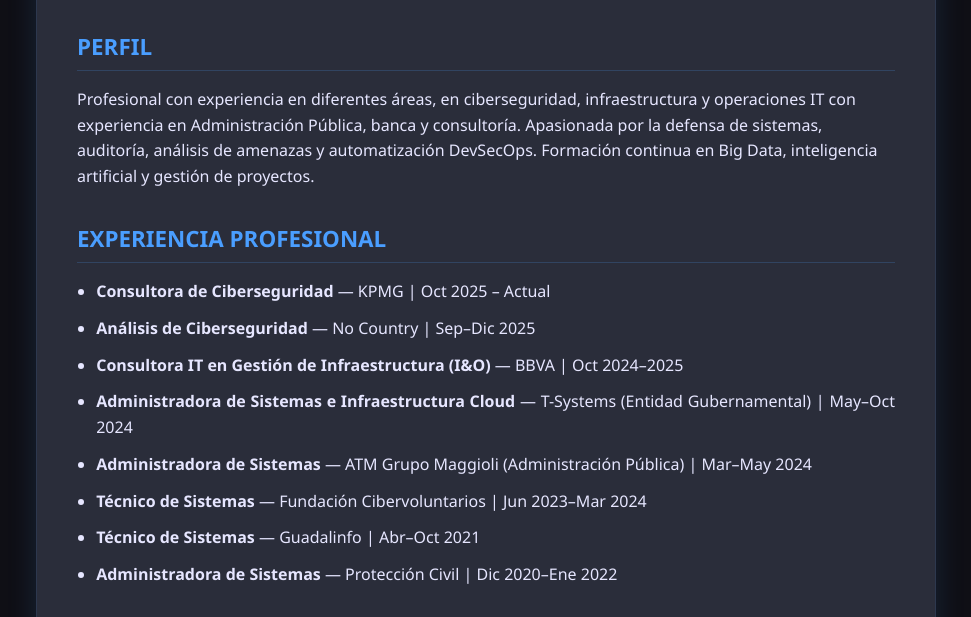
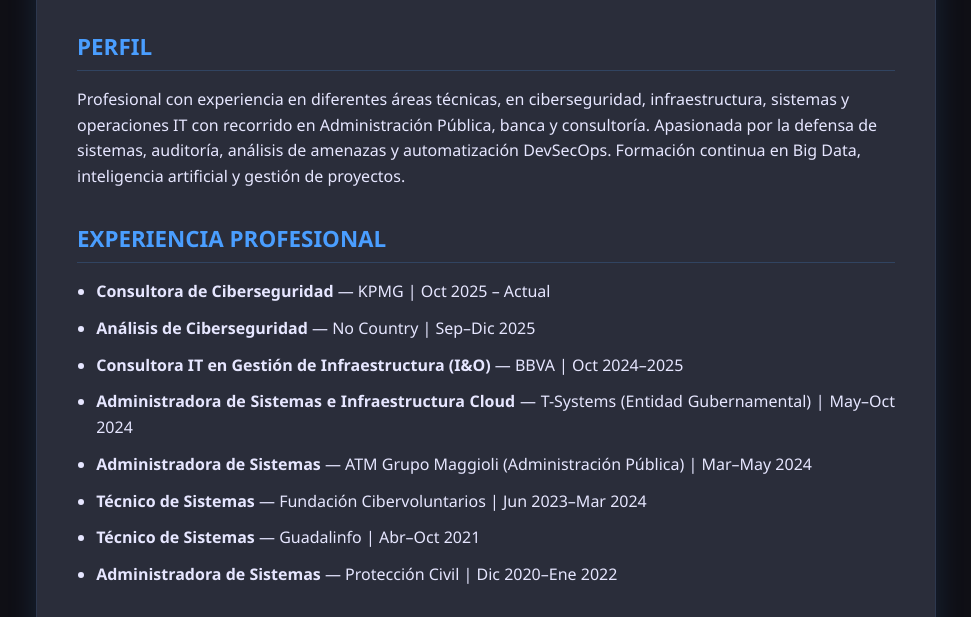
Before and after one commit to iceYami/cv, a plain HTML site: page index.html in a window 1280 px wide. Shown: the part 171-788 px from the top of the page, without its empty margins (154-1125 px from the left). Drawn offline with Linux system fonts and the light colour scheme.

Commit message:
Update index.html

```diff
--- a/index.html
+++ b/index.html
@@ -20,7 +20,7 @@
 
     <section class="profile">
       <h2>PERFIL</h2>
-      <p>Profesional con experiencia en diferentes áreas, en ciberseguridad, infraestructura y operaciones IT con experiencia en Administración Pública, banca y consultoría. Apasionada por la defensa de sistemas, auditoría, análisis de amenazas y automatización DevSecOps. Formación continua en Big Data, inteligencia artificial y gestión de proyectos.</p>
+      <p>Profesional con experiencia en diferentes áreas técnicas, en ciberseguridad, infraestructura, sistemas y operaciones IT con recorrido en Administración Pública, banca y consultoría. Apasionada por la defensa de sistemas, auditoría, análisis de amenazas y automatización DevSecOps. Formación continua en Big Data, inteligencia artificial y gestión de proyectos.</p>
     </section>
 
     <section class="experience">
```
